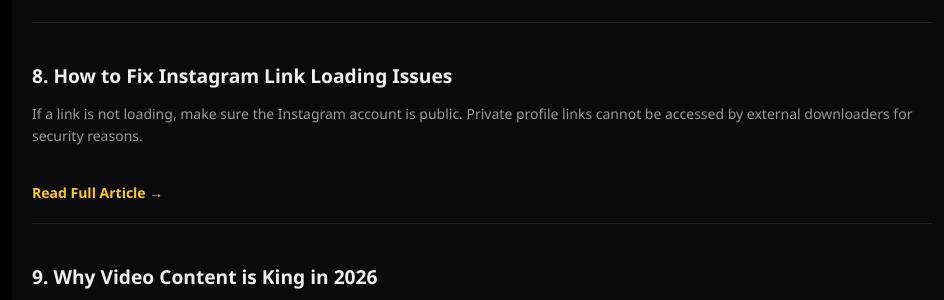
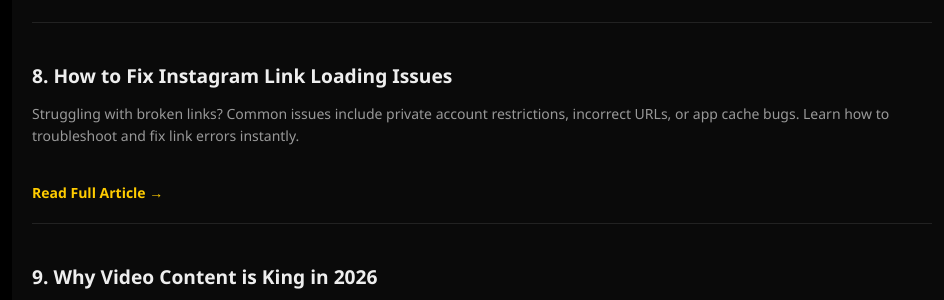
Before and after one commit to joyvijayan/jet-app, a Flask app: page / in a window 1280 px wide. Shown: the part 3442-3742 px from the top of the page, without its empty margins (158-1102 px from the left). Run offline with Flask 3, Linux system fonts and the light colour scheme.

Commit message:
Update index.html

```diff
--- a/templates/index.html
+++ b/templates/index.html
@@ -177,7 +177,7 @@
             <a href="/blog/link-issues" style="text-decoration: none; color: inherit;">
                 <h3>8. How to Fix Instagram Link Loading Issues</h3>
             </a>
-            <p>If a link is not loading, make sure the Instagram account is public. Private profile links cannot be accessed by external downloaders for security reasons.</p>
+            <p>Struggling with broken links? Common issues include private account restrictions, incorrect URLs, or app cache bugs. Learn how to troubleshoot and fix link errors instantly.</p>
             <a href="/blog/link-issues" class="read-more">Read Full Article →</a>
         </div>
 
```
